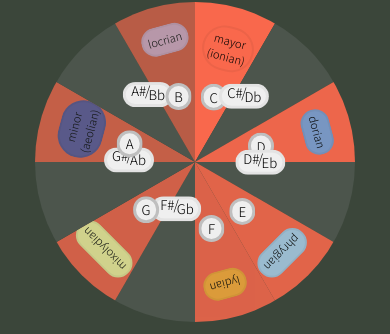
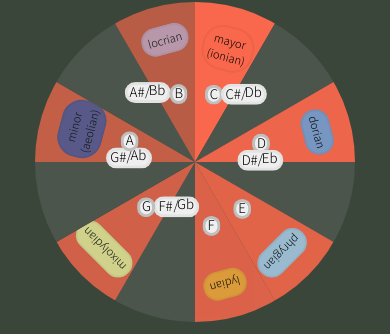
Before and after one commit to istng/music-theory-web, a React (Create React App) app: page / in a window 390 px wide. Shown: the part 192-526 px from the top of the page. Built offline with nearby package versions, Linux system fonts and the light colour scheme.

Commit message:
fix circle mobile UI issues

```diff
--- a/src/components/notes.js
+++ b/src/components/notes.js
@@ -39,7 +39,15 @@ class Note extends React.Component {
             </div>
         </button>
     } else {
-      button = <button style={{ transform: `rotate(${-1*this.props.buttonRotation}deg)` }} className={ this.state.buttonClassName } onClick={this.props.rotate}> { this.state.american } </button>
+      button =
+        <button
+          style={{ transform: `rotate(${-1*this.props.buttonRotation}deg)` }}
+          className={ this.state.buttonClassName }
+          onClick={this.props.rotate}>
+            <div className="normal-note">
+              { this.state.american }
+            </div>
+        </button>
     }
     return (
       <div>
--- a/src/styles/music_circle.scss
+++ b/src/styles/music_circle.scss
@@ -107,7 +107,7 @@
 
 .mode-button {
   cursor: pointer;
-  border-radius: 40px;
+  border-radius: 1.8em;
   border: 0.25em solid rgba(0, 0, 0, 0.05);
   padding: 0.4em;
   background-color: rgba(255, 255, 255, 0.75);
@@ -142,8 +142,9 @@
 }
 
 .note-button {
+  background-color: #efefef;
   cursor: pointer;
-  border-radius: 40px;
+  border-radius: 1em;
   border: 0.25em solid rgba(0, 0, 0, 0.05);
   transition: transform 500ms ease;
 }
@@ -153,23 +154,58 @@
 }
 
 .alteration-button {
-  width: 50px;
-  height: 25px;
+  width: 3.5em;
+  height: 1.8em;
 }
 
 .sharp-note {
   position: relative;
-  top: -5px;
-  left: -9px;
+  top: -0.45em;
+  left: -0.8em;
 }
 
 .alteration-division {
   position: relative;
-  top: -24px;
+  top: -1.8em;
 }
 
 .flat-note {
   position: relative;
-  top: -39px;
-  left: 9px;
+  top: -3em;
+  left: 0.7em;
 }
+
+@media (max-width: 768px) {
+  .note-button {
+    width: 0.5em;
+    height: 1.5em;
+  }
+
+  .alteration-button {
+    width: 3.5em;
+    height: 1.6em;
+  }
+
+  .sharp-note {
+  position: relative;
+  top: -0.3em;
+  left: -0.8em;
+  }
+
+  .alteration-division {
+    position: relative;
+    top: -1.8em;
+  }
+
+  .flat-note {
+    position: relative;
+    top: -3.3em;
+    left: 0.7em;
+  }
+
+  .normal-note {
+    position: relative;
+    top: -0.35em;
+    left: -0.3em;
+  }
+}
```
